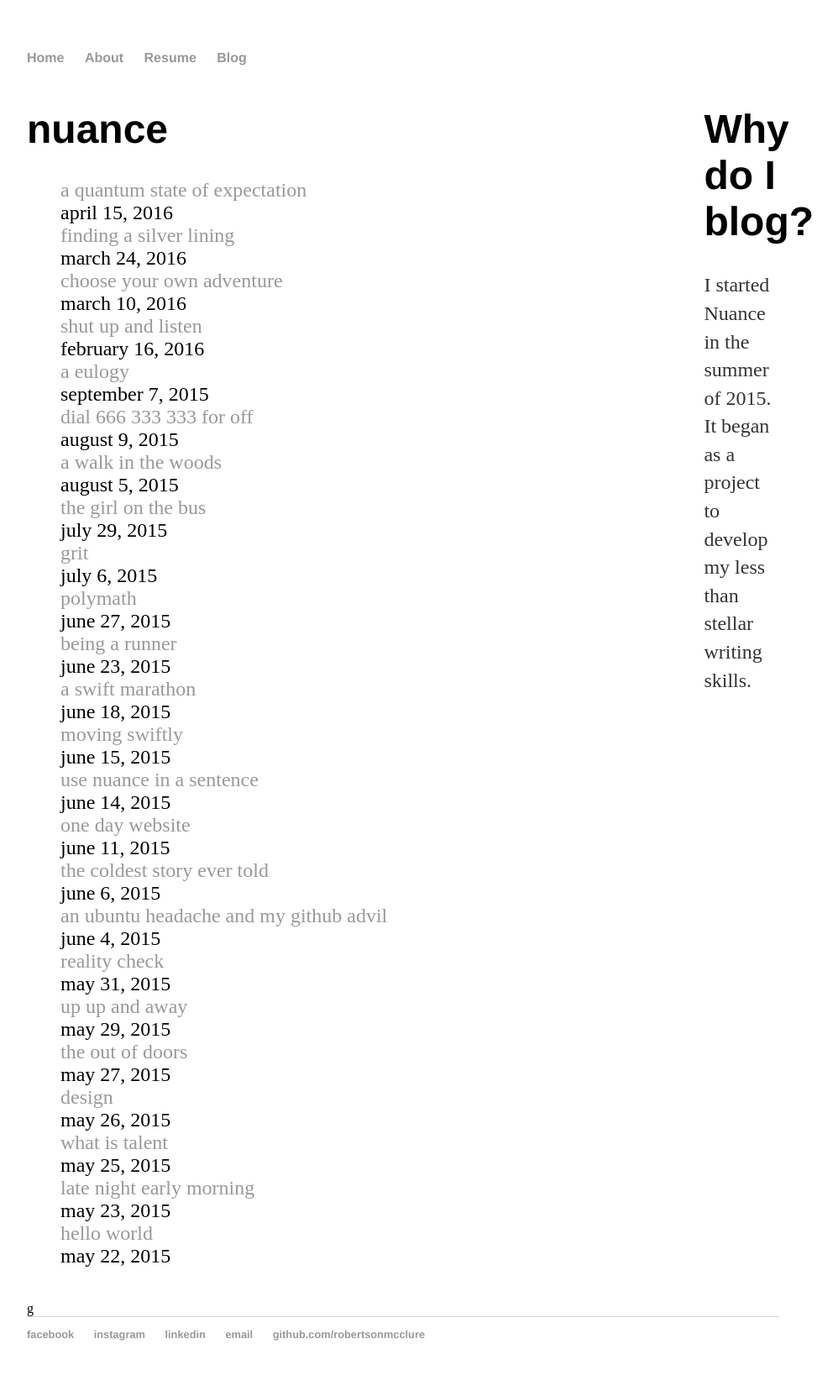
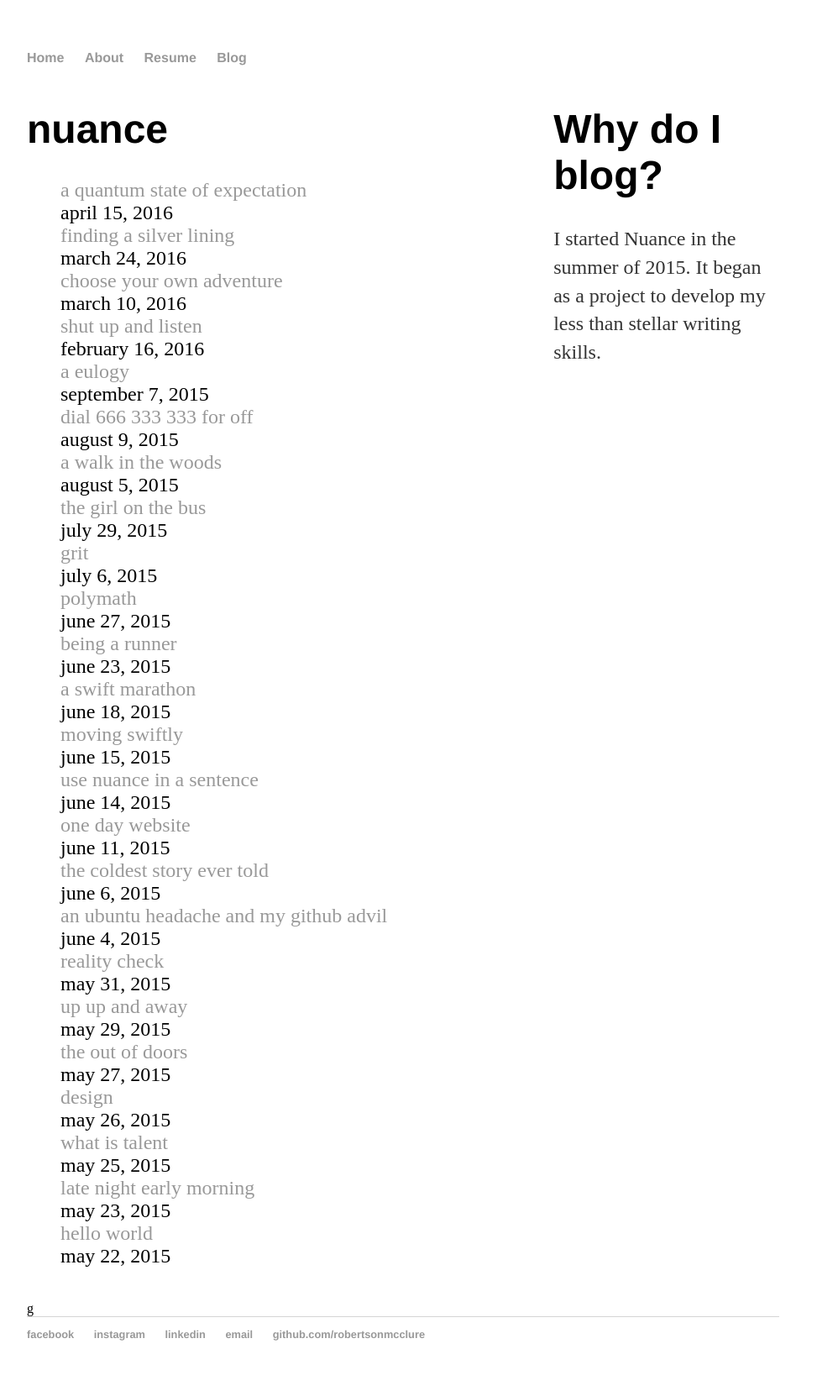
Before and after one commit to robertsonmcclure/robertsonmcclure.github.io, a Jekyll site: the page built from blog/index.html, in a window 1280 px wide. Shown: the whole page at 84% size, without its empty margins (160-1158 px from the left). Built offline with Jekyll 4.4.1, drawn with Linux system fonts in a browser that asks for light colours.

Commit message:
commited using script

```diff
--- a/css/main.css
+++ b/css/main.css
@@ -43,12 +43,12 @@ ul.posts li {
 }
 
 .sidebar {
-    width: 10%;
+    width: 30%;
     float: right;
 }
 
 .main {
-    width: 50%;
+    width: 70%;
     float: left;
 }
 
```
